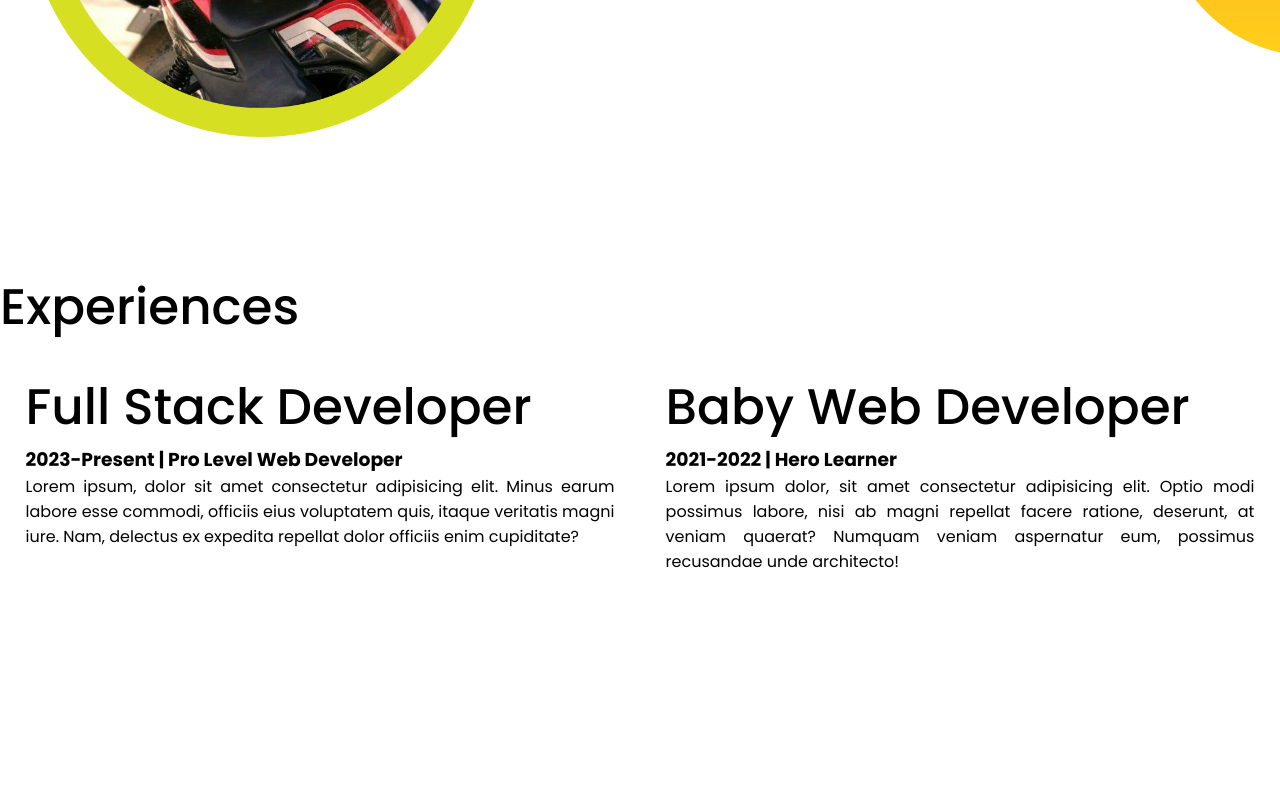
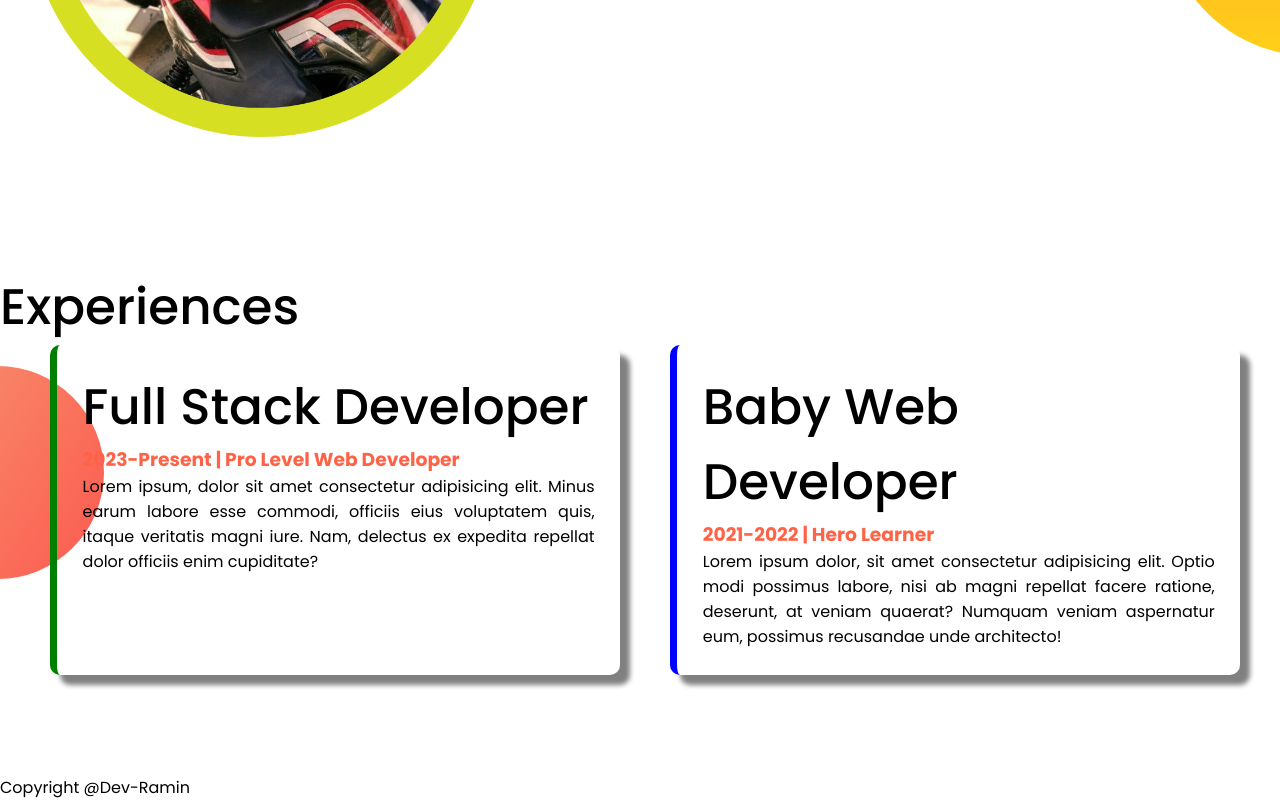
Before and after one commit to dev-ramin/dev-portfolio, a plain HTML site: page index.html in a window 1280 px wide. Shown: the part 982-1782 px from the top of the page. Before the commit the page ends 1682 px from the top, so only its background shows below. Drawn offline with Linux system fonts and the light colour scheme.

Commit message:
border added

```diff
--- a/index.html
+++ b/index.html
@@ -41,17 +41,22 @@
     <section class="experience-area">
         <h1>Experiences</h1>
         <div class="flexible-container">
-            <div class="half-width">
+            <div id="Full-stack-developer" class="box-shadow">
                 <h1>Full Stack Developer</h1>
-                <h3>2023-Present | Pro Level Web Developer</h3>
+                <h3 class="orange">2023-Present | Pro Level Web Developer</h3>
                 <p>Lorem ipsum, dolor sit amet consectetur adipisicing elit. Minus earum labore esse commodi, officiis eius voluptatem quis, itaque veritatis magni iure. Nam, delectus ex expedita repellat dolor officiis enim cupiditate?</p>
             </div>
-            <div class="half-width">
+            <div id="baby-developer" class="box-shadow">
                 <h1>Baby Web Developer</h1>
-                <h3>2021-2022 | Hero Learner</h3>
+                <h3 class="orange">2021-2022 | Hero Learner</h3>
                 <p>Lorem ipsum dolor, sit amet consectetur adipisicing elit. Optio modi possimus labore, nisi ab magni repellat facere ratione, deserunt, at veniam quaerat? Numquam veniam aspernatur eum, possimus recusandae unde architecto!</p>
             </div>
         </div>
     </section>
+    <section>
+        <footer class="footer">
+            <p>Copyright @Dev-Ramin</p>
+        </footer>
+    </section>
 </body>
 </html>
--- a/style.css
+++ b/style.css
@@ -7,7 +7,7 @@
     font-weight: 500;
 }
 .orange{
-    color: orange;
+    color: tomato;
 }
 p{
     text-align: justify;
@@ -44,3 +44,25 @@
     background-repeat: no-repeat;
     background-position: right;
 }
+.box-shadow{
+    width: 40%;
+    padding: 2%;
+    border-radius: 10px;
+    box-shadow: 10px 10px 5px gray;
+    display: inline;
+    margin-left: 50px;
+}
+.experience-area{
+    background-image: url(img/exp-bg.png);
+    background-repeat: no-repeat;
+    background-position: left;
+}
+#Full-stack-developer{
+    border-left: 7px solid green;
+}
+#baby-developer{
+    border-left: 7px solid blue;
+}
+.footer{
+    text-align: center;
+}
```
